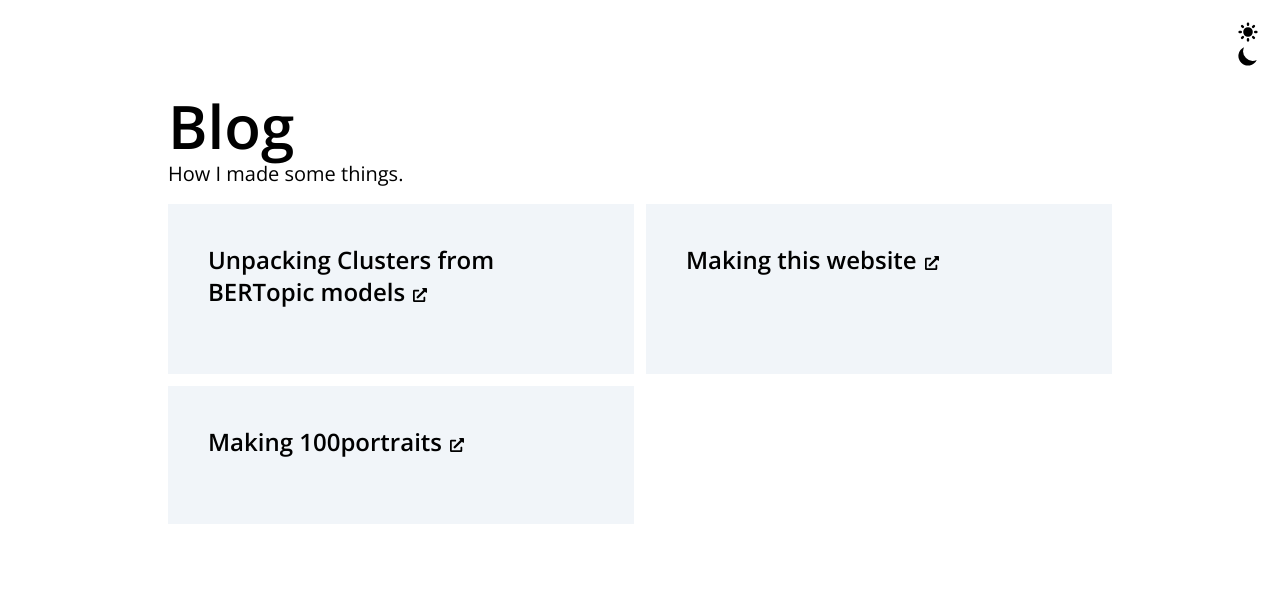
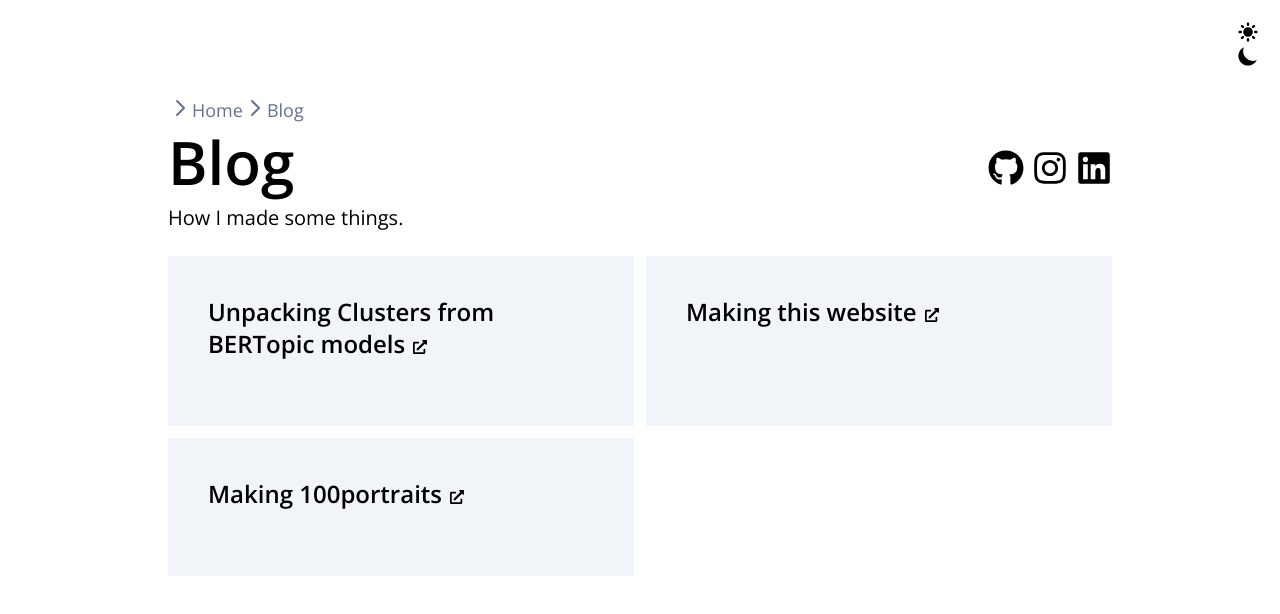
Before and after one commit to 100portraits/portfolio, a React (Vite) app in the folder portfolio/: page /blog in a window 1280 px wide. Shown: the top 614 px of the page. Built offline with nearby package versions, Linux system fonts and the light colour scheme.

Commit message:
more accessible colors, fix template

```diff
--- a/portfolio/src/pages/Template.jsx
+++ b/portfolio/src/pages/Template.jsx
@@ -1,11 +1,12 @@
-import { IoIosArrowBack } from 'react-icons/io';
 import {FaExternalLinkAlt} from 'react-icons/fa'
 import { Link } from 'react-router-dom'
 import React from 'react';
 import { DarkThemeToggle, Flowbite } from 'flowbite-react';
 import { useEffect } from 'react';
+import BreadcrumbGenerator from '../components/BreadcrumbGenerator';
+import { FaGithub, FaInstagram, FaLinkedin } from 'react-icons/fa';
 
-function Template({backarrow, header, subheader, subheader2, icons, contentlist, extracontent}) {
+function Template({breadcrumb, header, subheader, subheader2, contentlist, extracontent}) {
     useEffect(() => {
         const theme = localStorage.getItem('theme');
 
@@ -56,15 +57,18 @@ function Template({backarrow, header, subheader, subheader2, icons, contentlist,
                     </div>
                     <div className="text-left mt-6 md:mt-14 mb-4 md:flex justify-between">
                         <div className="">
-                            {/*show backarrow if True */}
-                            {backarrow && <Link to='/'><div className='mb-4 '><IoIosArrowBack className='inline-block'/><h1 className='underline inline-block'>Back</h1></div></Link>}
+                            {/*show breadcrumb if True */}
+                            <BreadcrumbGenerator links={breadcrumb}/>
+
 
                             <h1 className="pb-1 text-5xl md:text-6xl font-semibold">{header}</h1>
                             <h1 className="text-lg md:text-2xl ">{subheader}</h1>
-                            <h1 className="text-md md:text-xl">{subheader2}</h1>
+                            <h1 className="text-md md:text-xl mt-2 mb-2">{subheader2}</h1>
                         </div>
                         <div className='flex my-3 md:self-center flex-row gap-2 text-2xl md:text-4xl'>
-                            {icons}
+                          <FaGithub/>
+                          <FaInstagram/>
+                          <FaLinkedin/>
                         </div>
                     </div>
 
@@ -73,8 +77,8 @@ function Template({backarrow, header, subheader, subheader2, icons, contentlist,
                         :
                         <div className='grid grid-cols-1 md:grid-cols-2 gap-3 min-h-[40vh]'>
                             {contentlist.map((content) => (
-                                <Link to={content.link}><div className='bg-slate-100 dark:bg-slate-700  h-full flex hover:bg-slate-200 group'>
-                                    <h1 className='text-2xl font-semibold m-10 group-hover:underline underline-offset-4'>
+                                <Link to={content.link}><div className='bg-slate-100 dark:bg-slate-900 transition-all  h-full flex dark:hover:bg-slate-950 hover:bg-slate-200 group'>
+                                    <h1 className='text-2xl font-semibold m-10 group-hover:underline underline-offset-[6px]'>
                                         {content.title}<FaExternalLinkAlt className='inline text-sm ml-2'/>
                                     </h1>
                                 </div></Link>
```
